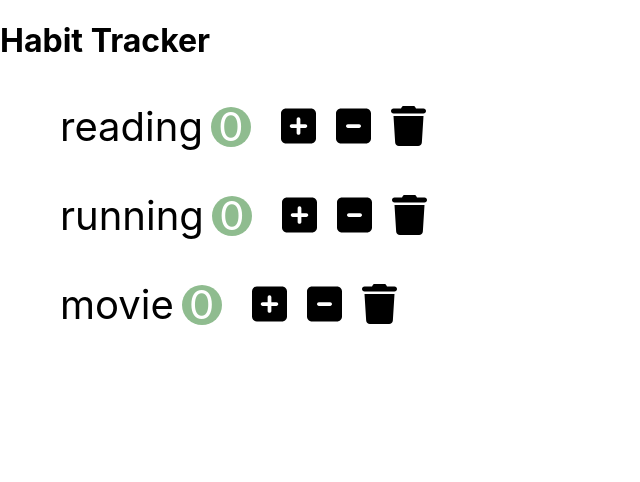
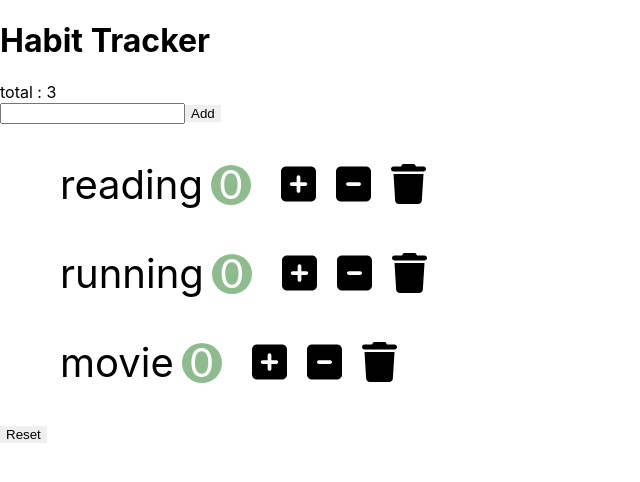
Before and after one commit to Dozi01/habit-tracker, a React (Create React App) app: page / in a window 1280 px wide. Shown: the top 482 px of the page, without its empty margins (0-640 px from the left). Built offline with nearby package versions, Linux system fonts and the light colour scheme.

Commit message:
Add, reset button

```diff
--- a/src/app.jsx
+++ b/src/app.jsx
@@ -1,14 +1,78 @@
+import React, { Component } from "react";
 import "./app.css";
+
 import NavBar from "./components/navbar";
 import Habits from "./components/habits";
 
-function App() {
-  return (
-    <div>
-      <NavBar />
-      <Habits />
-    </div>
-  );
+class App extends Component {
+  state = {
+    habits: [
+      { id: 1, name: "reading", count: 0 },
+      { id: 2, name: "running", count: 0 },
+      { id: 3, name: "movie", count: 0 },
+    ],
+    text: "",
+  };
+  handleIncrease = (habit) => {
+    const habits = [...this.state.habits];
+    const index = habits.indexOf(habit);
+    habits[index].count++;
+    this.setState({ habits: habits });
+    // key 와 value 가 같다.
+  };
+
+  handleDecrease = (habit) => {
+    const habits = [...this.state.habits];
+    const index = habits.indexOf(habit);
+    if (habits[index].count === 0) {
+      return;
+    }
+    habits[index].count--;
+    this.setState({ habits });
+  };
+
+  onDelete = (habit) => {
+    const habits = this.state.habits.filter((item) => item.id !== habit.id);
+    this.setState({ habits });
+  };
+
+  onReset = () => {
+    const habits = [...this.state.habits];
+    habits.map((habit) => (habit.count = 0));
+    this.setState(habits);
+  };
+
+  handleChange = (e) => {
+    console.log(e);
+    this.setState({
+      text: e.target.value,
+    });
+  };
+
+  onAdd = () => {
+    const habits = [...this.state.habits];
+    const habit = [{ id: 4, name: `${this.state.text}`, count: 0 }];
+    this.setState({ habits: habits.concat(habit) });
+    this.setState({ text: "" });
+  };
+
+  render() {
+    return (
+      <div>
+        <NavBar habits={this.state.habits} />
+        <input onChange={this.handleChange} type="text" id="name" name="name" />
+        <span>{this.state.text}</span>
+        <button onClick={this.onAdd}>Add</button>
+        <Habits
+          habits={this.state.habits}
+          handleIncrease={this.handleIncrease}
+          handleDecrease={this.handleDecrease}
+          onDelete={this.onDelete}
+        />
+        <button onClick={this.onReset}>Reset</button>
+      </div>
+    );
+  }
 }
 
 export default App;
--- a/src/components/habits.jsx
+++ b/src/components/habits.jsx
@@ -2,46 +2,16 @@ import React, { Component } from "react";
 import Habit from "../components/habit";
 
 class Habits extends Component {
-  state = {
-    habits: [
-      { id: 1, name: "reading", count: 0 },
-      { id: 2, name: "running", count: 0 },
-      { id: 3, name: "movie", count: 0 },
-    ],
-  };
-  handleIncrease = (habit) => {
-    const habits = [...this.state.habits];
-    const index = habits.indexOf(habit);
-    habits[index].count++;
-    this.setState({ habits });
-  };
-
-  handleDecrease = (habit) => {
-    const habits = [...this.state.habits];
-    const index = habits.indexOf(habit);
-    if (habits[index].count === 0) {
-      return;
-    }
-    habits[index].count--;
-    this.setState({ habits });
-  };
-
-  onDelete = (habit) => {
-    const habits = this.state.habits.filter((item) => item.id !== habit.id);
-    console.log({ habits });
-    this.setState({ habits });
-  };
-
   render() {
     return (
       <ul>
-        {this.state.habits.map((habit) => (
+        {this.props.habits.map((habit) => (
           <Habit
             key={habit.id}
             habit={habit}
-            handleIncrease={this.handleIncrease}
-            handleDecrease={this.handleDecrease}
-            onDelete={this.onDelete}
+            handleIncrease={this.props.handleIncrease}
+            handleDecrease={this.props.handleDecrease}
+            onDelete={this.props.onDelete}
           />
         ))}
       </ul>
--- a/src/components/navbar.jsx
+++ b/src/components/navbar.jsx
@@ -3,11 +3,12 @@ import styles from "./navbar.module.css";
 
 class NavBar extends React.Component {
   render() {
-    // const totalCounts = this.props;
+    const habitsNum = this.props.habits.length;
+
     return (
       <div>
         <h1>Habit Tracker</h1>
-        <span className={styles.totalcounts}></span>
+        <span>total : {habitsNum}</span>
       </div>
     );
   }
```
